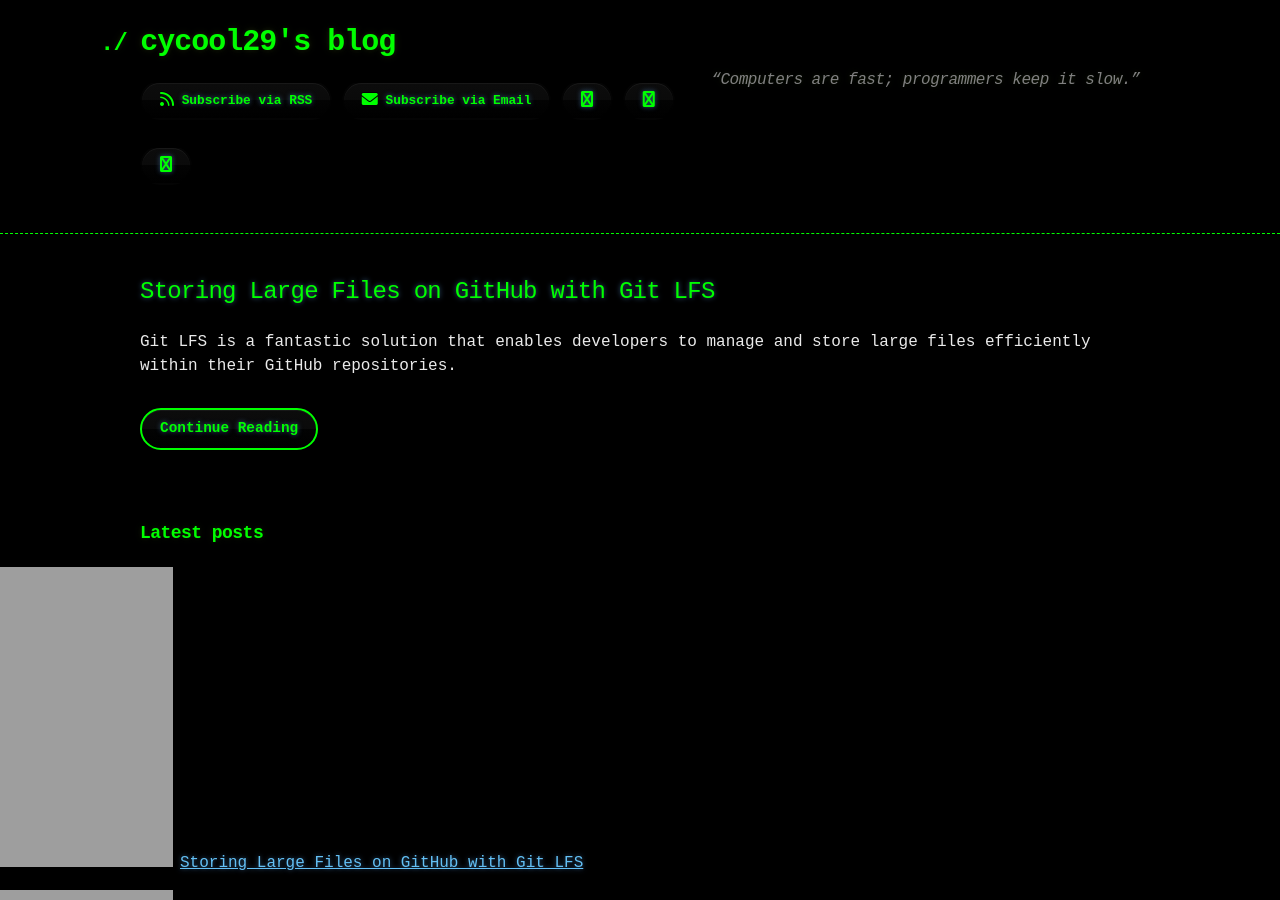
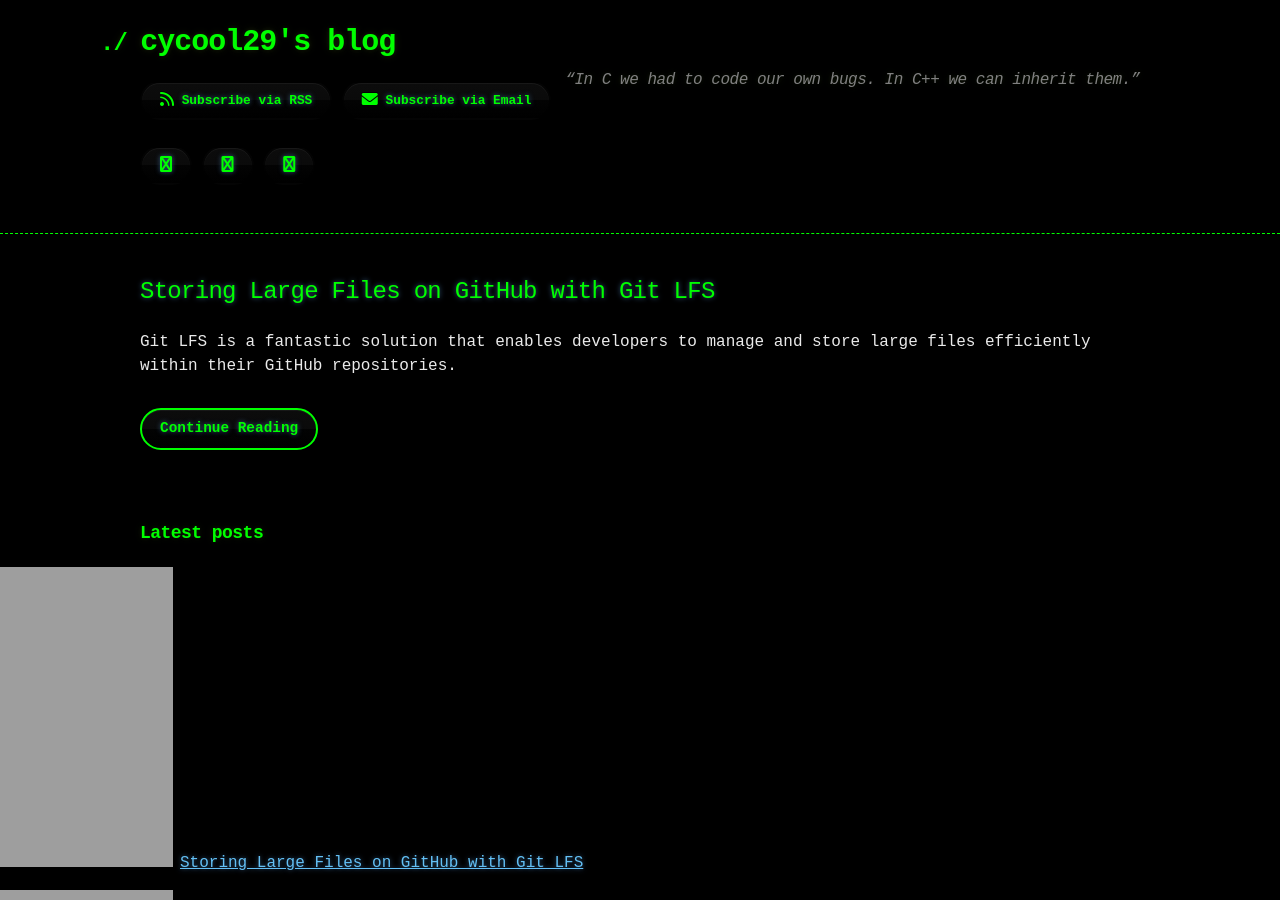
Before and after one commit to cycool29/cycool29.github.io, a Jekyll site: the page built from index.md, in a window 1280 px wide and 900 px high. Built offline with Jekyll 4.4.1, drawn with Linux system fonts in a browser that asks for light colours; a style sheet for code colours, icons or effects is not loaded.

Commit message:
Update quotes

```diff
--- a/_config.yml
+++ b/_config.yml
@@ -1,5 +1,5 @@
 title: cycool29's blog
-description: "“Computers are fast; programmers keep it slow.” "
+description: "“In C we had to code our own bugs. In C++ we can inherit them.” "
 bio: A high school student. Intermediate in Python, Git, Bash. Learning JavaScript. He/Him. "
 author: cycool29
 url: https://cycool29.github.io
```
